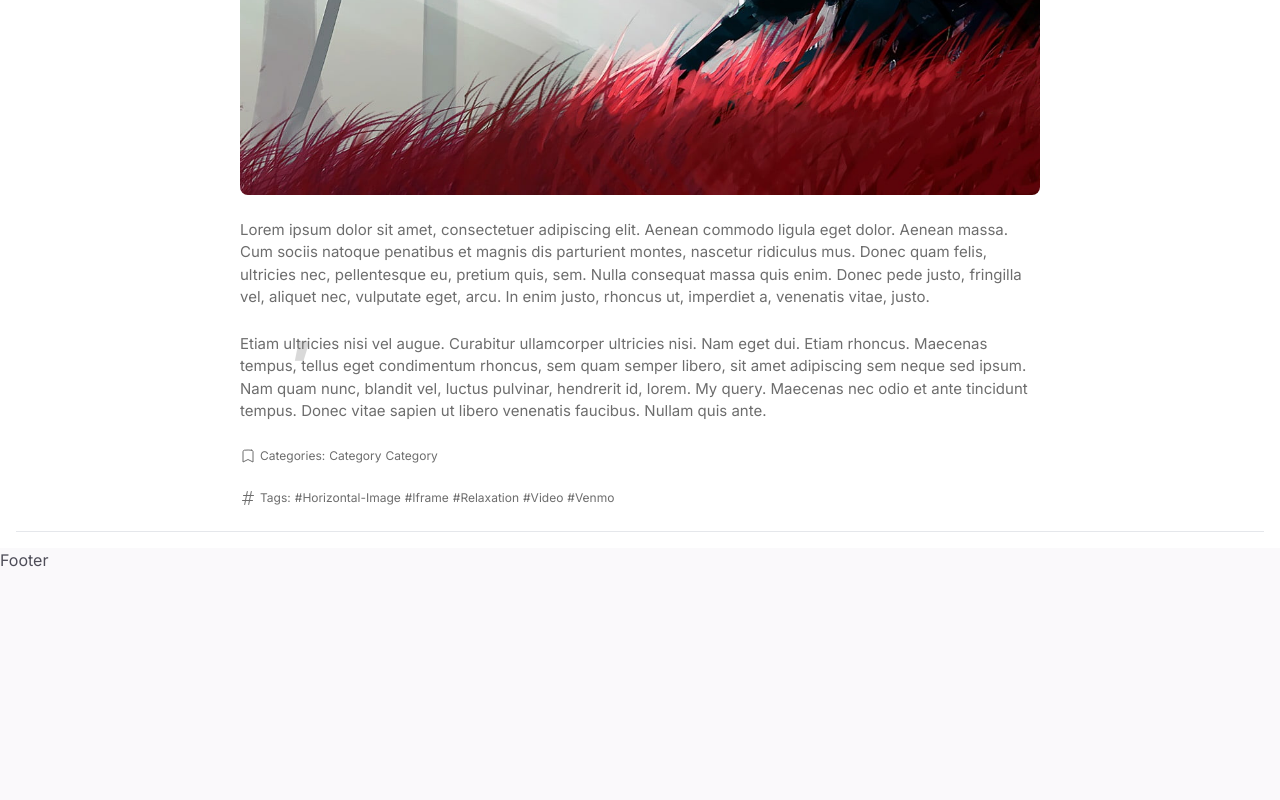
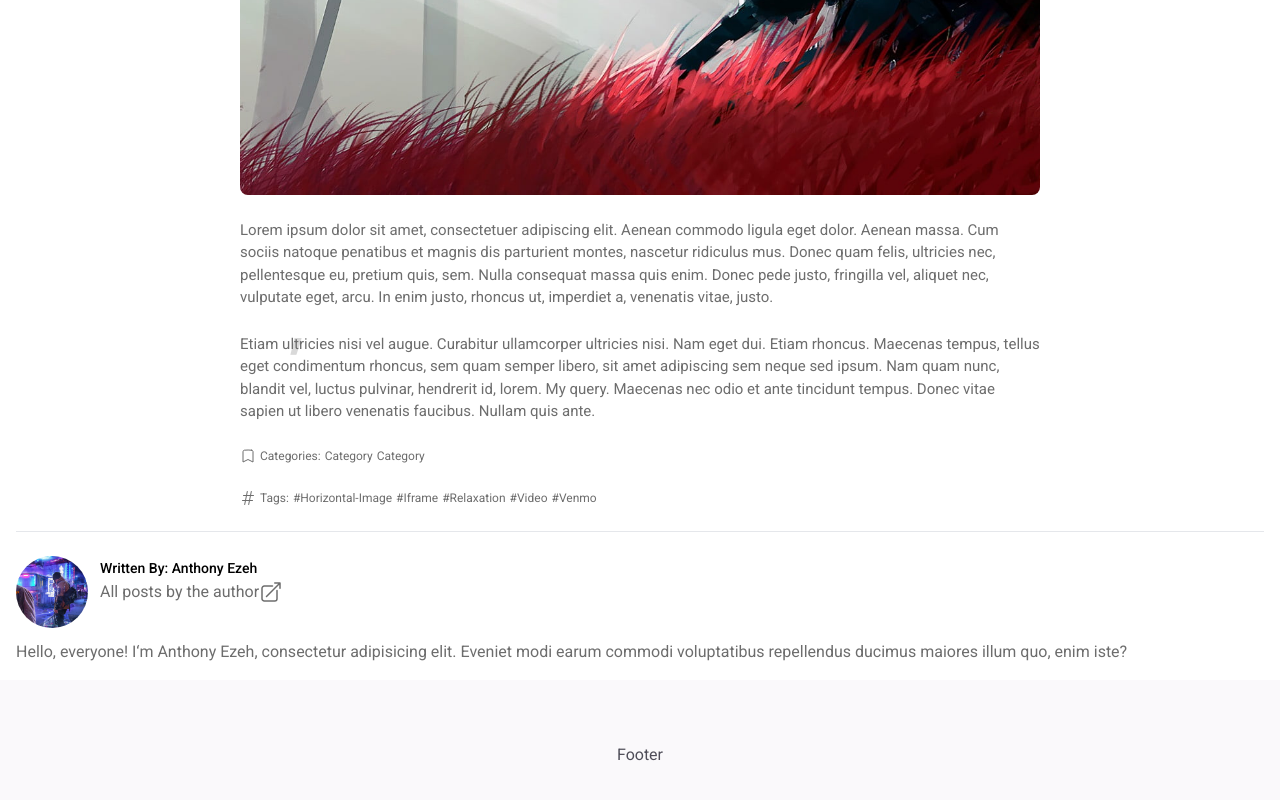
Before and after one commit to TheMoeEntity/devblog, a Next.js app: page /post in a window 1280 px wide. Shown: the part 1982-2782 px from the top of the page. Before the commit the page ends 2554 px from the top, so only its background shows below. Built offline with nearby package versions, Linux system fonts and the light colour scheme.

Commit message:
post modification

```diff
--- a/src/app/layout.tsx
+++ b/src/app/layout.tsx
@@ -1,10 +1,14 @@
 import React from "react";
 import type { Metadata } from "next";
-import { Inter } from "next/font/google";
+import { Inter, Poiret_One, Roboto } from "next/font/google";
 import "./globals.css";
 
 const inter = Inter({ subsets: ["latin"] });
 
+const roboto = Roboto({
+  subsets: ["latin"],
+  weight: ["100", "300", "400", "500", "700", "900"],
+});
 export const metadata: Metadata = {
   title: "Create Next App",
   description: "Generated by create next app",
@@ -17,7 +21,7 @@ export default function RootLayout({
 }>) {
   return (
     <html lang="en">
-      <body className={inter.className}>{children}</body>
+      <body className={roboto.className}>{children}</body>
     </html>
   );
 }
--- /dev/null
+++ b/src/app/post/components/Author.tsx
@@ -0,0 +1,28 @@
+import Image from "next/image";
+import React from "react";
+import { ArrowTopRight } from "./svg";
+
+const Author = ({ data }: { data: string }) => {
+  return (
+    <div className="flex gap-3 flex-wrap">
+      <div className="h-[72px] w-[72px] relative rounded-full overflow-hidden ">
+        <Image layout="fill" objectFit="cover" alt="img" src={"/neon.jpg"} />
+      </div>
+      <div className="">
+        <span className="text-[14px] text-black font-[500] ">
+          Written By: {data}
+        </span>
+        <p className="flex space-x-2">
+          All posts by the author <ArrowTopRight />{" "}
+        </p>
+      </div>
+      <p className="w-full">
+        Hello, everyone! I&lsquo;m Anthony Ezeh, consectetur adipisicing elit.
+        Eveniet modi earum commodi voluptatibus repellendus ducimus maiores
+        illum quo, enim iste?
+      </p>
+    </div>
+  );
+};
+
+export default Author;
--- a/src/app/post/components/svg.tsx
+++ b/src/app/post/components/svg.tsx
@@ -156,3 +156,22 @@ export const ChevronLeft = (): ReactElement => {
     </svg>
   );
 };
+
+export const ArrowTopRight = (): ReactElement => {
+  return (
+    <svg
+      xmlns="http://www.w3.org/2000/svg"
+      fill="none"
+      viewBox="0 0 24 24"
+      stroke-width="1.5"
+      stroke="currentColor"
+      className="w-6 h-6"
+    >
+      <path
+        stroke-linecap="round"
+        stroke-linejoin="round"
+        d="M13.5 6H5.25A2.25 2.25 0 0 0 3 8.25v10.5A2.25 2.25 0 0 0 5.25 21h10.5A2.25 2.25 0 0 0 18 18.75V10.5m-10.5 6L21 3m0 0h-5.25M21 3v5.25"
+      />
+    </svg>
+  );
+};
--- a/src/app/post/page.tsx
+++ b/src/app/post/page.tsx
@@ -5,6 +5,7 @@ import Paragraph from "./components/Paragraph";
 import { PostDummy } from "@/components/dummies";
 import Control from "./components/Control";
 import Info from "./components/Info";
+import Author from "./components/Author";
 
 const page = () => {
   return (
@@ -16,9 +17,9 @@ const page = () => {
         <h1 className="font-[700] capitalize text-[#34343B]  text-[32px] text-center  w-full lg:max-w-[800px] ">
           {PostDummy.title}
         </h1>
-        <div className="relative w-full  h-[200px] lg:w-[1000px] lg:h-[700px] rounded-lg overflow-hidden flex justify-center items-center ">
+        <div className="relative w-full max-w-[320px] lg:max-w-0  h-[200px] lg:w-[1000px] lg:h-[700px] rounded-lg overflow-hidden flex justify-center items-center ">
           <Image
-            src={PostDummy.image[0]}
+            src={PostDummy.image[2]}
             alt={PostDummy.title}
             layout="fill"
             objectFit="cover"
@@ -55,6 +56,7 @@ const page = () => {
       <hr />
 
       {/* About the author */}
+      <Author data={PostDummy.author} />
     </div>
   );
 };
--- a/src/components/Footer/index.tsx
+++ b/src/components/Footer/index.tsx
@@ -1,9 +1,11 @@
-import React from 'react'
+import React from "react";
 
 const Footer = () => {
   return (
-    <footer>Footer</footer>
-  )
-}
+    <footer className="min-h-[150px]  flex justify-center items-center bg-[#FAF9FB] ">
+      Footer
+    </footer>
+  );
+};
 
-export default Footer
+export default Footer;
```
